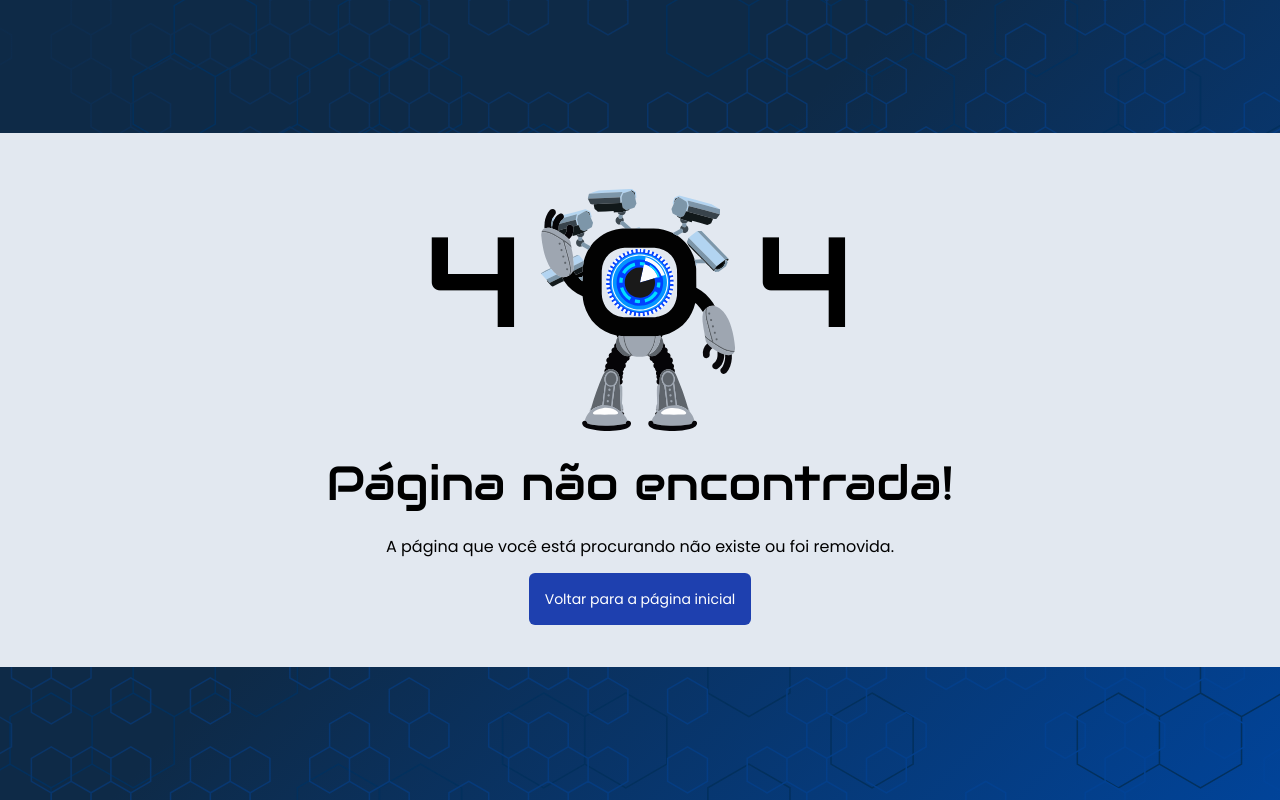
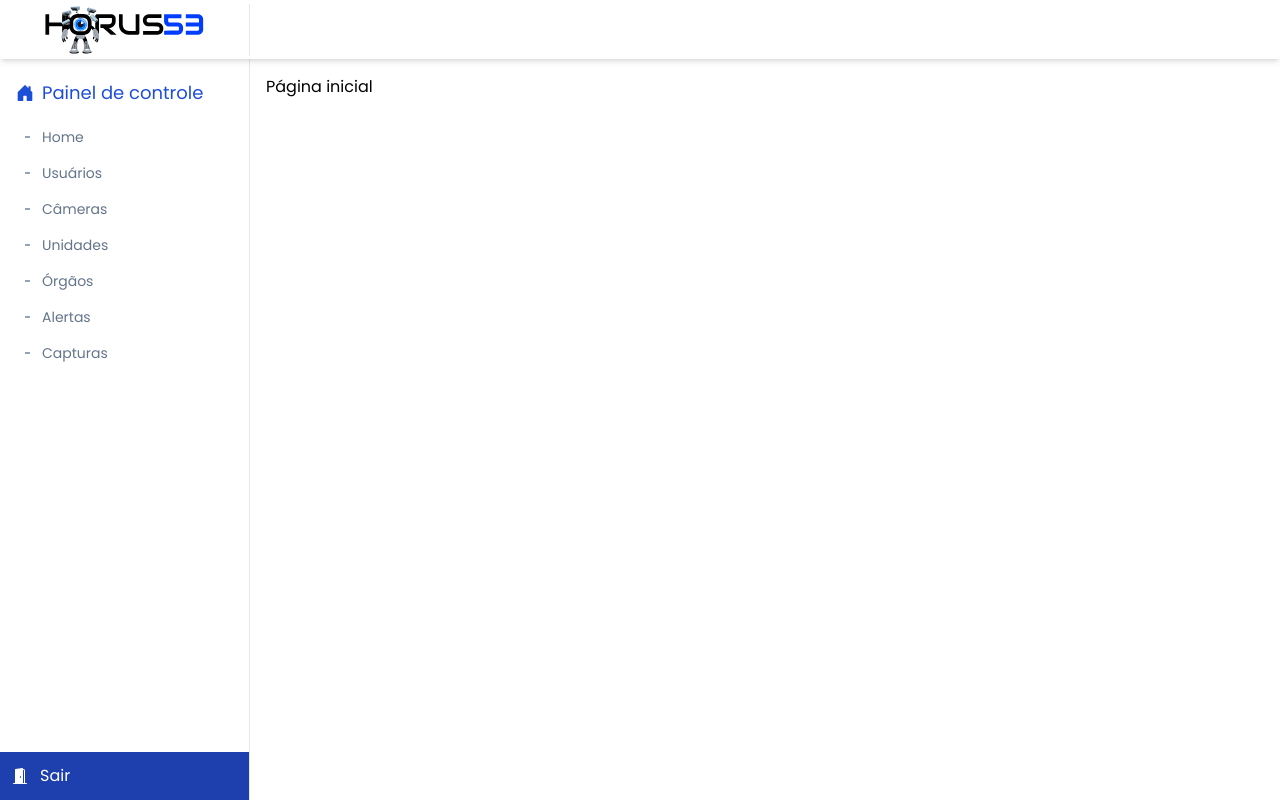
Before and after one commit to juniormartinxo/horus53-app, a Next.js app: page /dashboard in a window 1280 px wide. Before the commit this address had no page. Built offline with nearby package versions, Linux system fonts and the light colour scheme.

Commit message:
feat: implementa a página principal do dashboard

```diff
--- /dev/null
+++ b/src/app/dashboard/page.tsx
@@ -0,0 +1,3 @@
+export default function DashboardPage() {
+  return <h1>Página inicial</h1>
+}
--- a/src/app/users/page.tsx
+++ /dev/null
@@ -1,3 +0,0 @@
-export default function Users() {
-  return <h1>Users</h1>
-}
```
